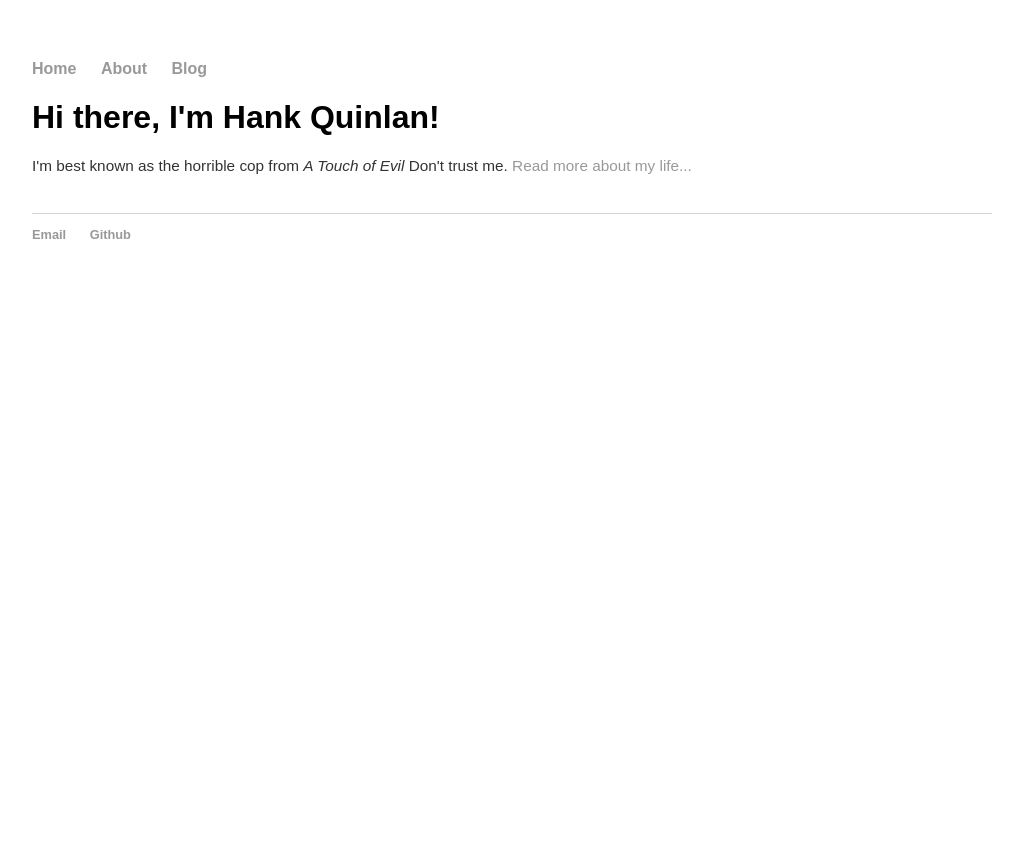
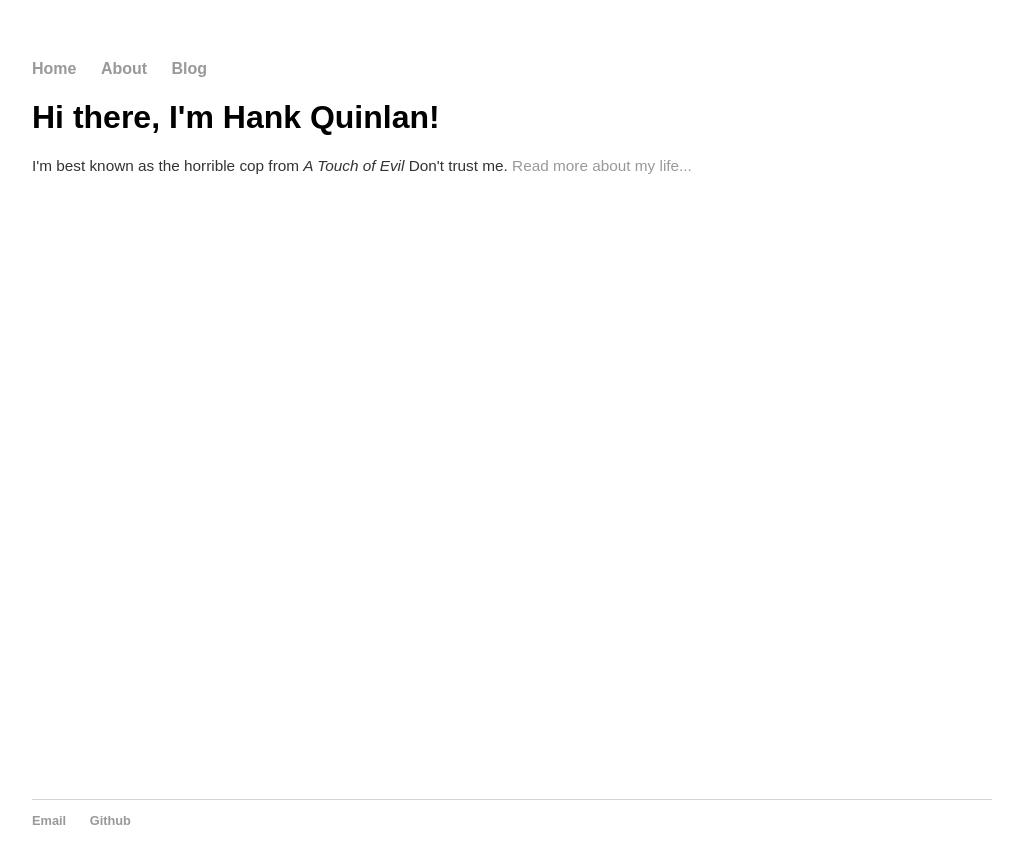
Before and after one commit to lucytyuan/lucytyuan.github.io, a Jekyll site: the page built from index.html, in a window 1280 px wide. Shown: the top 864 px of the page, without its empty margins (160-1183 px from the left). Built offline with Jekyll 4.4.1, drawn with Linux system fonts in a browser that asks for light colours.

Commit message:
Update main.css

```diff
--- a/css/main.css
+++ b/css/main.css
@@ -34,6 +34,8 @@ footer {
     border-top: 1px solid #d5d5d5;
     font-size: .8em;
     position: fixed;
+    left: 20;
+    bottom: 0;
     height: 100px;
     width: 75%;
 }
```
